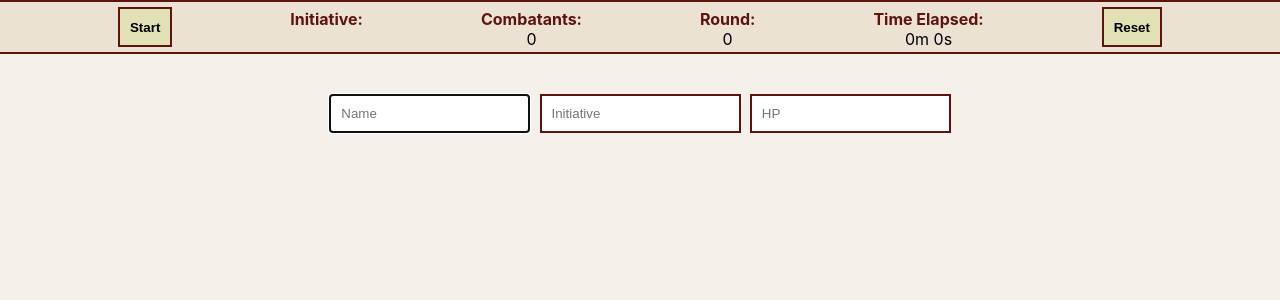
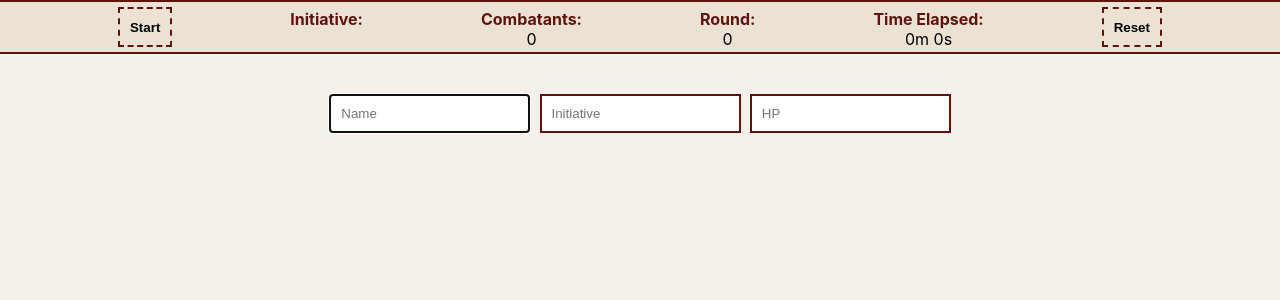
Before and after one commit to Paul-Ladyman/dnd-battle-tracker, a React (Create React App) app: page / in a window 1280 px wide. Shown: the top 300 px of the page. Built offline with nearby package versions, Linux system fonts and the light colour scheme.

Commit message:
Make start and reset buttons disabled if no creatures have been added

```diff
--- a/src/App.css
+++ b/src/App.css
@@ -58,6 +58,12 @@ button {
   font-weight: normal;
   color: black;
   text-transform: capitalize;
+}
+
+.battle-toolbar--button__disabled {
+  background-color: transparent;
+  cursor: auto;
+  border: 2px dashed #5f130d;
 }
 
 /* Creature toolbar */
--- a/src/BattleToolbar.js
+++ b/src/BattleToolbar.js
@@ -10,9 +10,11 @@ function BattleToolbar({
   nextInitiative,
   resetBattle
 }) {
+  const buttonClass = 'battle-toolbar--button';
+  const buttonClasses = combatants > 0 ? buttonClass : `${buttonClass} ${buttonClass}__disabled`;
   return (
     <div className="battle-toolbar">
-      <button className="battle-toolbar--button" onClick={nextInitiative}>{nextButtonLabel}</button>
+      <button className={buttonClasses} onClick={nextInitiative}>{nextButtonLabel}</button>
       <div className="battle-toolbar--stat">
         Initiative:
         <div className="battle-toolbar--stat-value">{initiative}</div>
@@ -29,7 +31,7 @@ function BattleToolbar({
         Time Elapsed:
         <Timer startTime={secondsElapsed} className="battle-toolbar--stat-value" />
       </div>
-      <button className="battle-toolbar--button" onClick={resetBattle}>Reset</button>
+      <button className={buttonClasses} onClick={resetBattle}>Reset</button>
     </div>
   );
 }
```
